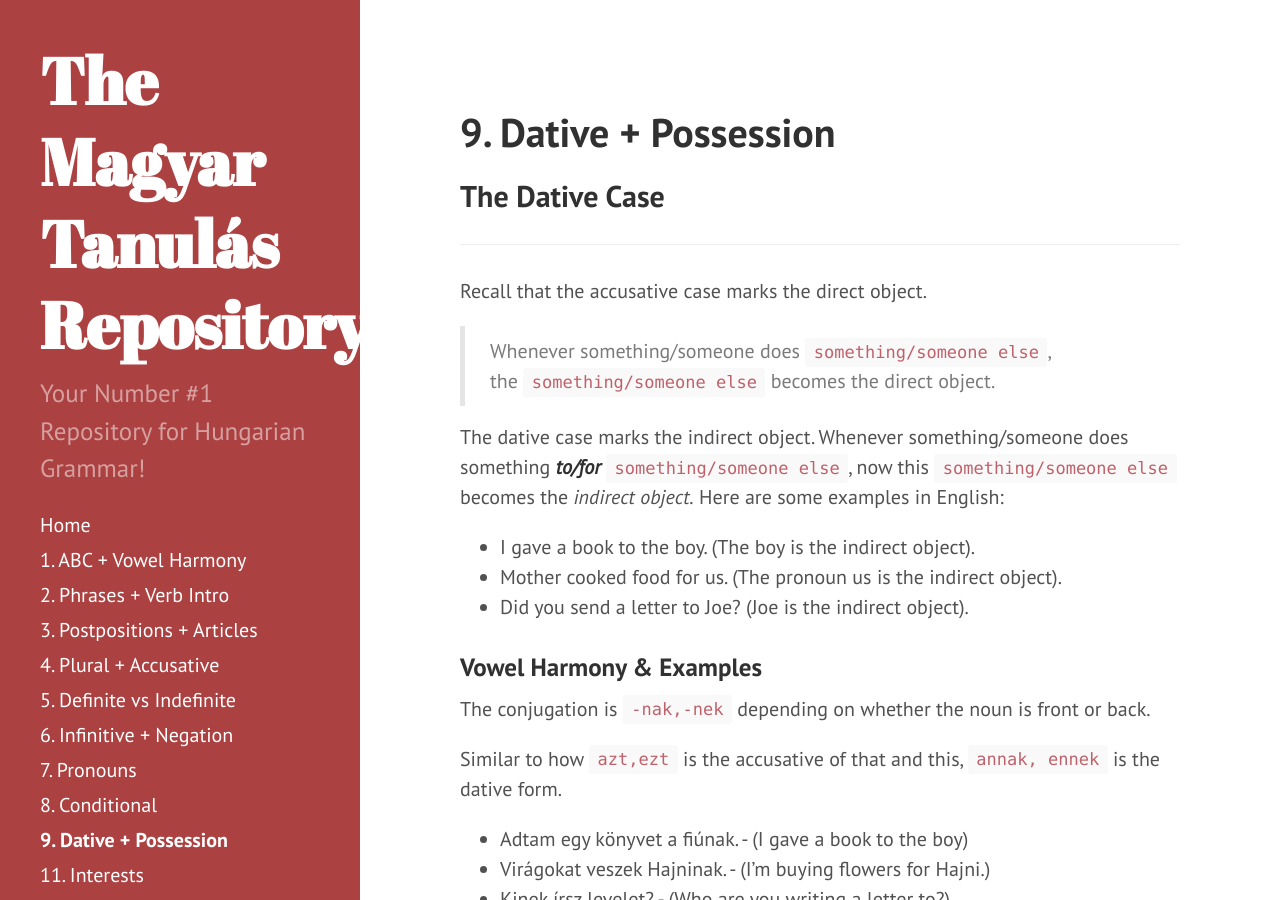
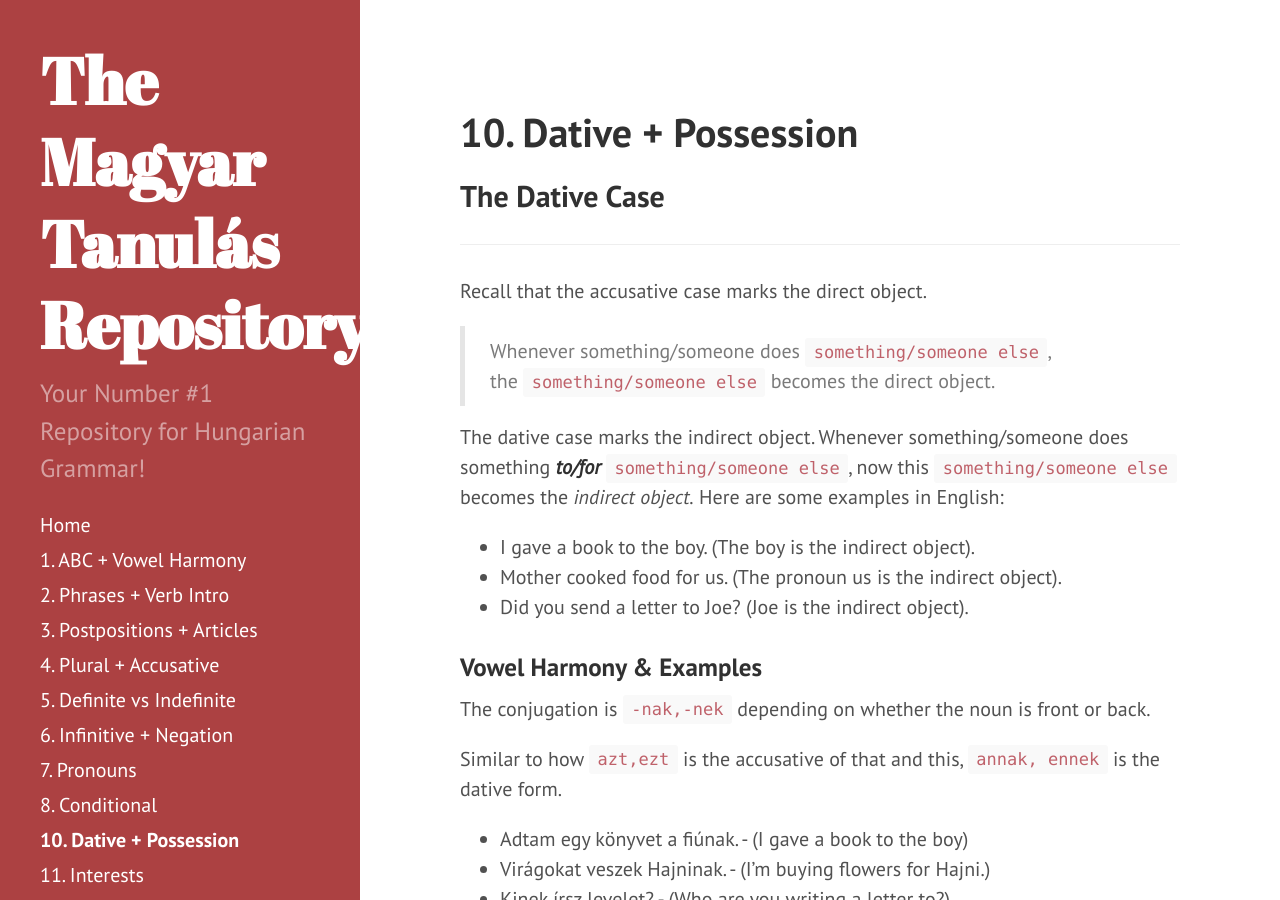
Before and after one commit to Magyartanulas/magyartanulas.github.io, a Jekyll site: the page built from Section9.md, in a window 1280 px wide and 900 px high. Built offline with Jekyll 4.4.1, drawn with Linux system fonts in a browser that asks for light colours; Markdown is read by kramdown in place of the engine named in the settings.

Commit message:
Update Section9.md

```diff
--- a/Section9.md
+++ b/Section9.md
@@ -1,7 +1,7 @@
 ---
 layout: page
-title: 9. Dative + Possession
-order: 9
+title: 10. Dative + Possession
+order: 10
 ---
 
 ## The Dative Case
```
